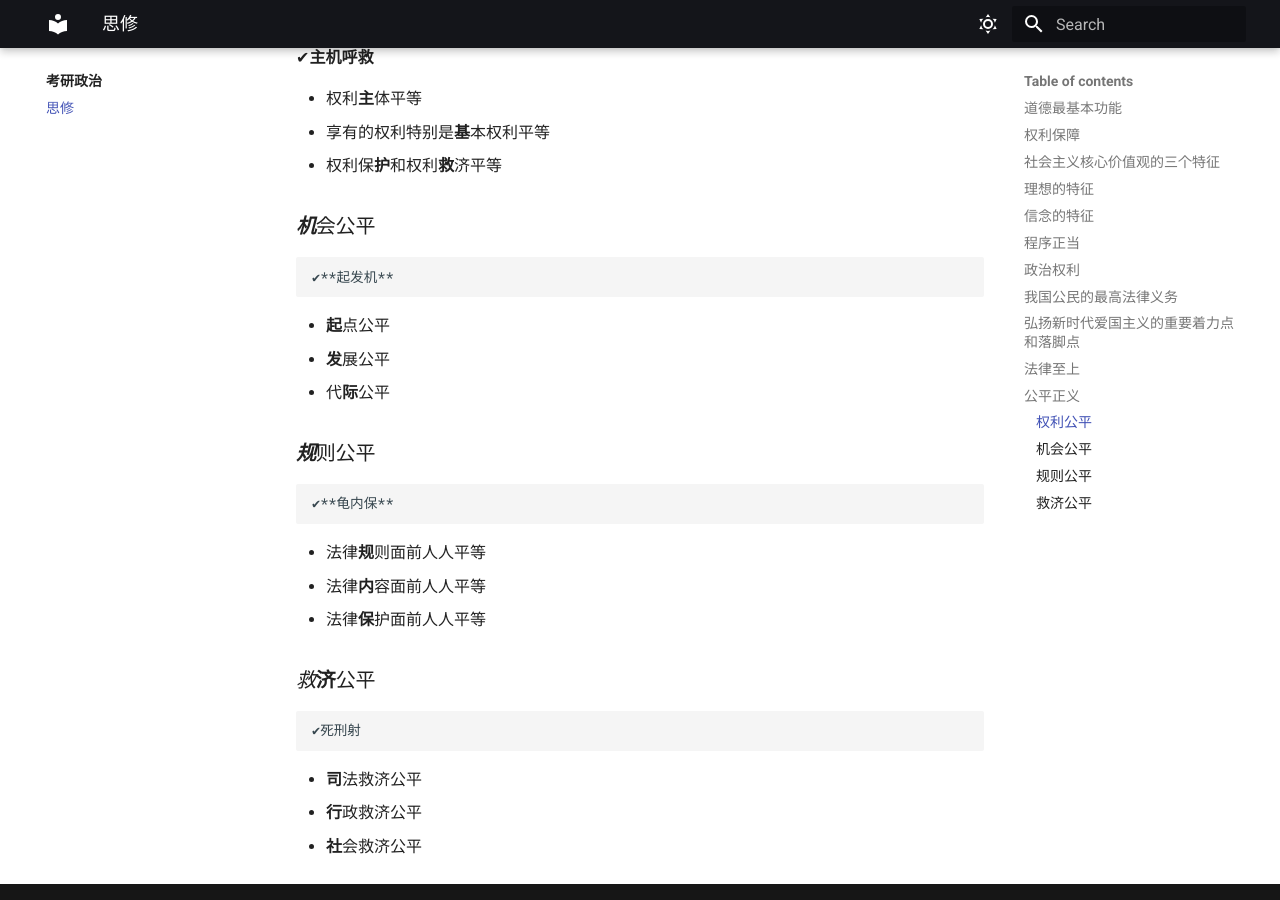
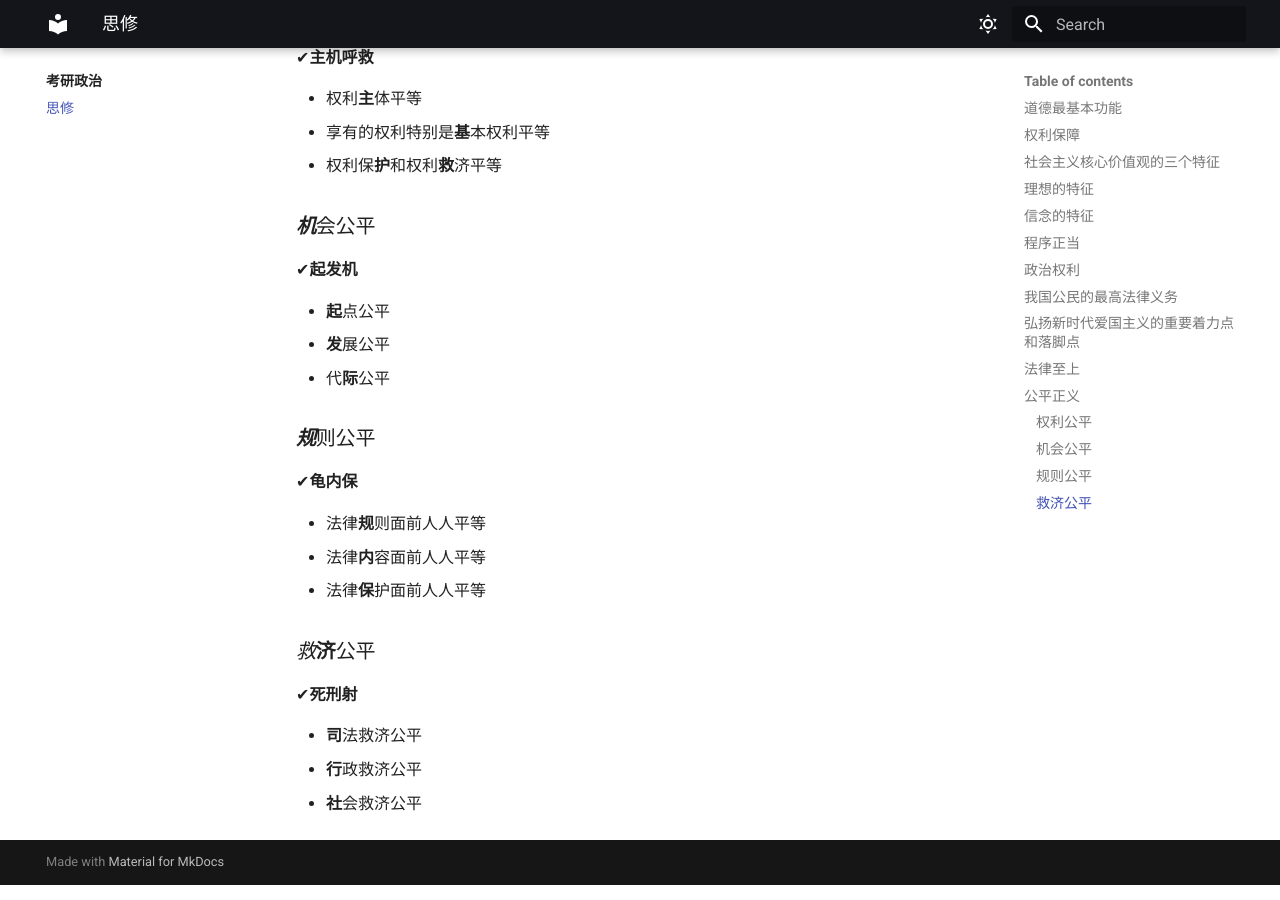
Before and after one commit to weiuou/blog, an MkDocs documentation site: the page built from docs/考研政治/思修.md, in a window 1280 px wide and 900 px high, scrolled down 2892 px. Built offline with MkDocs 1.6.1 and Material for MkDocs 9.7.7, drawn with Linux system fonts in a browser that asks for light colours.

Commit message:
修改编号

```diff
--- a/docs/考研政治/思修.md
+++ b/docs/考研政治/思修.md
@@ -86,17 +86,19 @@
   - 享有的权利特别是**基**本权利平等
   - 权利保**护**和权利**救**济平等
 ### ***机***会公平
-    ✔**起发机**
+✔**起发机**
+
   - **起**点公平
   - **发**展公平
   - 代**际**公平
 ### ***规***则公平
-    ✔**龟内保**
+✔**龟内保**
+
 - 法律**规**则面前人人平等
 - 法律**内**容面前人人平等
 - 法律**保**护面前人人平等
 ### *救***济**公平
-    ✔死刑射
+✔**死刑射**
 
 - **司**法救济公平
 - **行**政救济公平
```
